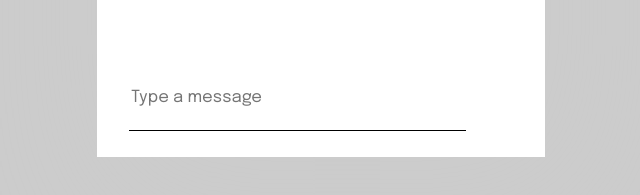
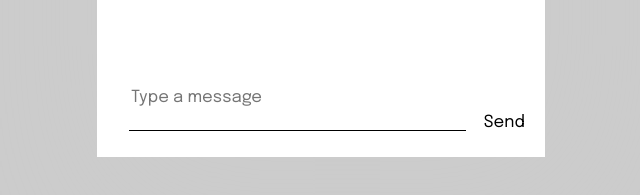
Before and after one commit to ArshCypherZ/chatbot-hackathon, a website with bundled scripts: page index.html in a window 1280 px wide. Shown: the part 483-678 px from the top of the page, 295-935 px from the left. Built offline with nearby package versions, Linux system fonts and the light colour scheme; some icons are missing; a web font is replaced by a local one.

Commit message:
Update index.html

```diff
--- a/index.html
+++ b/index.html
@@ -20,7 +20,7 @@
     </div>
     <div id="input-section">
       <input id="input" type="text" placeholder="Type a message" autocomplete="off" autofocus="autofocus"/>
-      <button class="send" onclick="sendMessage()">
+      <button class="send" onclick="sendMessage()">Send</button>
         <div class="circle"><i class="zmdi zmdi-mail-send"></i></div>
       </button>
     </div>
```
